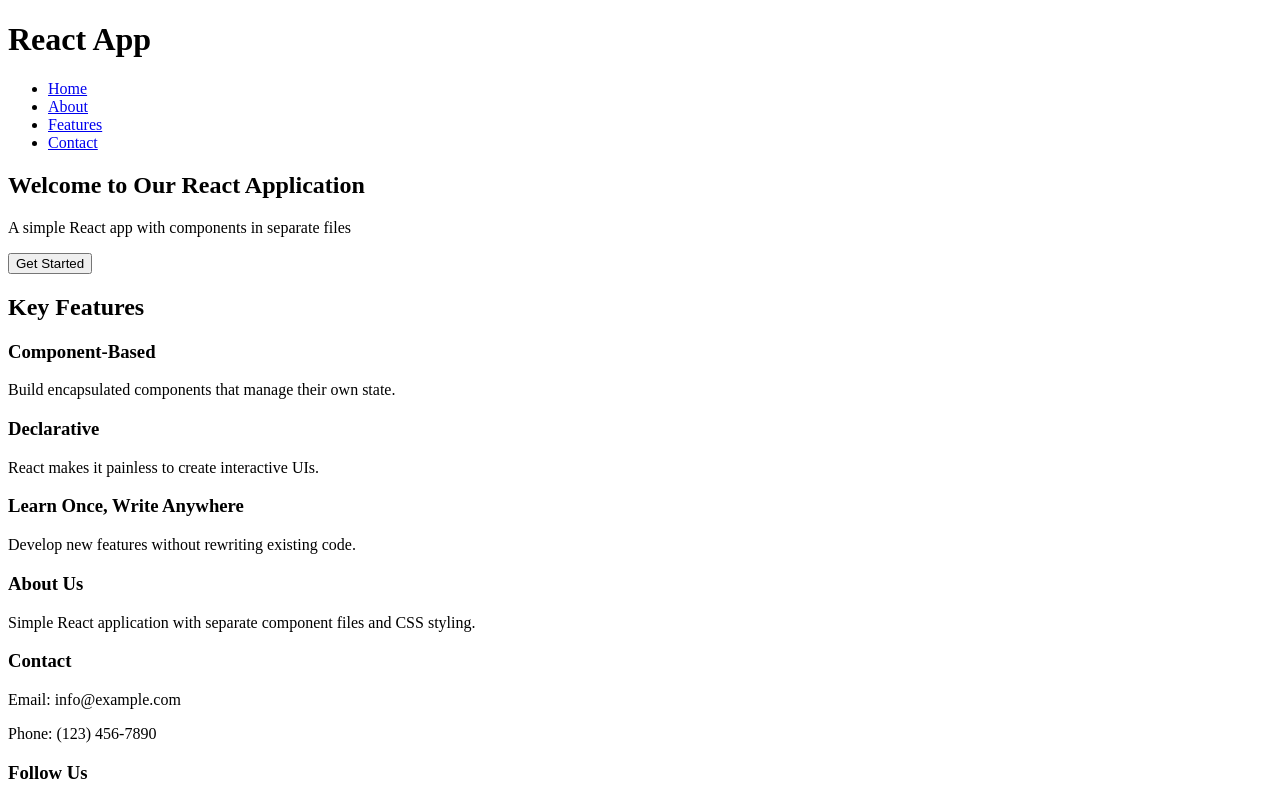
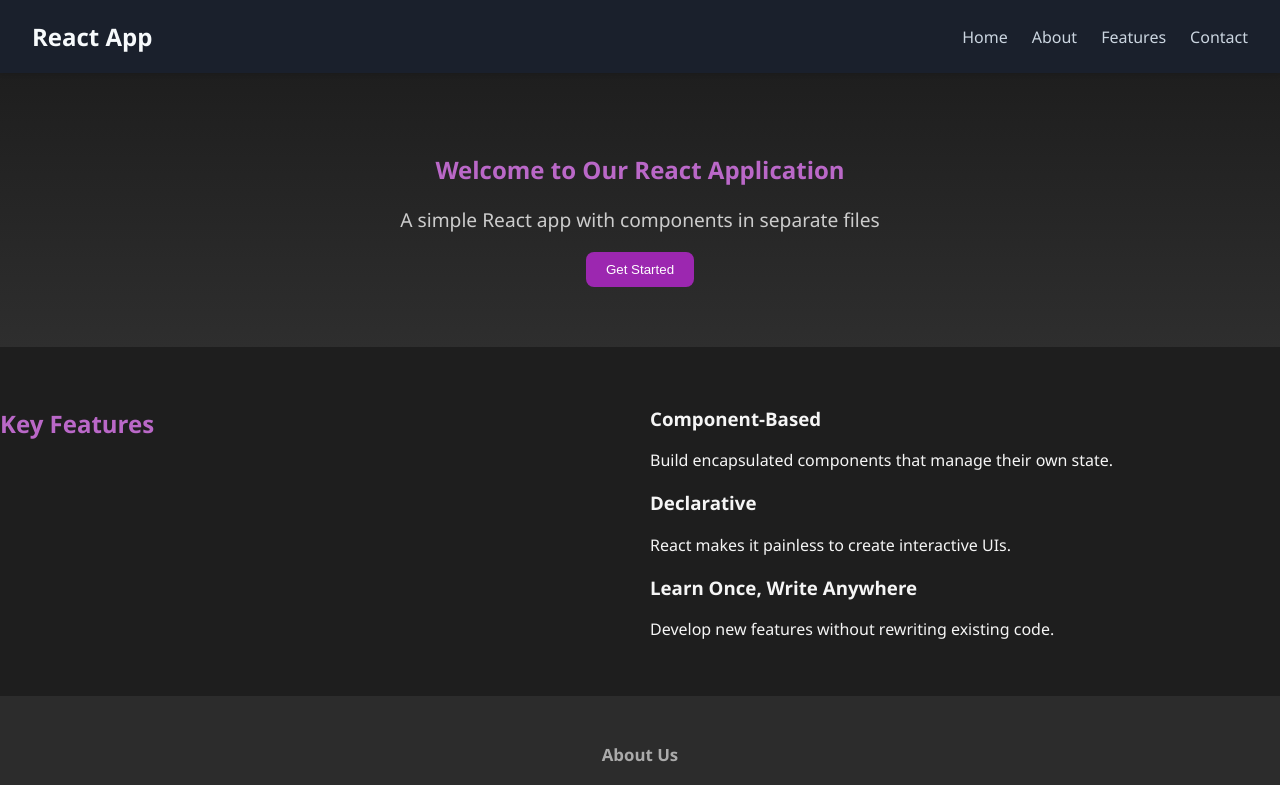
Before and after one commit to Leillac88/Template-React, a React (Vite) app: page / in a window 1280 px wide. Shown: the top 785 px of the page. Built offline with nearby package versions, Linux system fonts and the light colour scheme.

Commit message:
add css geral

```diff
--- a/src/App.css
+++ b/src/App.css
@@ -0,0 +1,30 @@
+body {
+  margin: 0;
+  font-family: 'Segoe UI', Tahoma, Geneva, Verdana, sans-serif;
+  background-color: #1e1e1e;
+  color: #f5f5f5;
+}
+
+.container {
+  max-width: 1200px;
+  margin: auto;
+  padding: 20px;
+}
+
+h2 {
+  color: #ba68c8;
+}
+
+button {
+  background-color: #9c27b0;
+  border: none;
+  color: #fff;
+  padding: 10px 20px;
+  border-radius: 8px;
+  cursor: pointer;
+  transition: background 0.3s ease;
+}
+
+button:hover {
+  background-color: #e91e63;
+}
--- a/src/components/Features/Features.css
+++ b/src/components/Features/Features.css
@@ -0,0 +1,27 @@
+.features {
+  display: grid;
+  grid-template-columns: repeat(auto-fit, minmax(280px, 1fr));
+  gap: 20px;
+  padding: 40px 0;
+}
+
+.feature-item {
+  background-color: #2e2e2e;
+  border-radius: 10px;
+  padding: 20px;
+  text-align: center;
+  transition: transform 0.3s ease;
+}
+
+.feature-item:hover {
+  transform: translateY(-5px);
+}
+
+.feature-item h3 {
+  color: #9b59b6;
+  margin-bottom: 10px;
+}
+
+.feature-item p {
+  color: #d1c4e9;
+}
--- a/src/components/Footer/Footer.css
+++ b/src/components/Footer/Footer.css
@@ -0,0 +1,18 @@
+.footer {
+  background-color: #2c2c2c;
+  padding: 30px 20px;
+  text-align: center;
+  color: #aaa;
+  font-size: 0.9rem;
+
+}
+
+.footer a {
+  color: #e91e63;
+  margin: 0 10px;
+  text-decoration: none;
+}
+
+.footer a:hover {
+  color: #ba68c8;
+}
--- a/src/components/Header/Header.css
+++ b/src/components/Header/Header.css
@@ -0,0 +1,64 @@
+.header {
+  background-color: #1a202c; /* Cor de fundo mais escura */
+  color: #f7fafc; /* Texto quase branco para bom contraste */
+  display: flex;
+  justify-content: space-between; /* Espaço entre logo e navegação */
+  align-items: center; /* Alinha verticalmente os itens */
+  padding: 1.25rem 2rem; /* Padding vertical e horizontal (aumentado um pouco) */
+  box-shadow: 0 2px 4px rgba(0, 0, 0, 0.1); /* Sutil sombra para profundidade */
+  position: sticky; /* Fixa o header no topo */
+  top: 0;
+  z-index: 10; /* Garante que o header esteja acima de outros elementos */
+}
+
+.logo h1 {
+  font-size: 1.5rem; /* Tamanho da fonte do logo */
+  font-weight: bold; /* Texto em negrito */
+  margin: 0; /* Remove a margem padrão do h1 */
+}
+
+.nav ul {
+  list-style: none; /* Remove os marcadores de lista */
+  display: flex; /* Navegação em linha */
+  margin: 0; /* Remove a margem padrão da ul */
+  padding: 0; /* Remove o padding padrão da ul */
+  justify-content: center;
+  align-items: center;
+}
+
+.nav ul li {
+  margin-left: 1.5rem; /* Espaço entre os itens da navegação (aumentado) */
+    justify-content: center;
+  align-items: center;
+   display: flex;
+}
+
+.nav ul li a {
+  color: #cbd5e0; /* Cor do texto dos links (mais claro que o branco) */
+  text-decoration: none; /* Remove o sublinhado padrão */
+  font-size: 1rem; /* Tamanho da fonte dos links */
+  transition: color 0.3s ease; /* Transição suave para a cor do texto */
+    justify-content: center;
+  align-items: center;
+  display: flex;
+}
+
+.nav ul li a:hover {
+  color: #f56565; /* Cor do texto ao passar o mouse (vermelho mais suave) */
+}
+
+/* Estilos para telas menores (opcional, para responsividade) */
+@media (max-width: 768px) {
+  .header {
+    flex-direction: column; /* Coloca logo e navegação em colunas */
+    text-align: center; /* Centraliza o texto */
+  }
+  .nav ul {
+    flex-direction: column; /* Navegação em coluna em telas pequenas */
+    align-items: center; /* Centraliza os itens da navegação */
+  }
+  .nav ul li {
+    margin-left: 0; /* Remove a margem esquerda em telas pequenas */
+    margin-top: 1rem; /* Adiciona margem superior entre os itens */
+  }
+}
--- a/src/components/Hero/Hero.css
+++ b/src/components/Hero/Hero.css
@@ -0,0 +1,22 @@
+.hero {
+  display: flex;
+  flex-direction: column;
+  align-items: center;
+  justify-content: center;
+  background: linear-gradient(to bottom, #1e1e1e, #2e2e2e);
+  padding: 60px 20px;
+  color: #f5f5f5;
+  text-align: center;
+}
+
+.hero h1 {
+  font-size: 3rem;
+  color: #9b59b6;
+  margin-bottom: 20px;
+}
+
+.hero p {
+  font-size: 1.2rem;
+  color: #cccccc;
+  max-width: 600px;
+}
```
